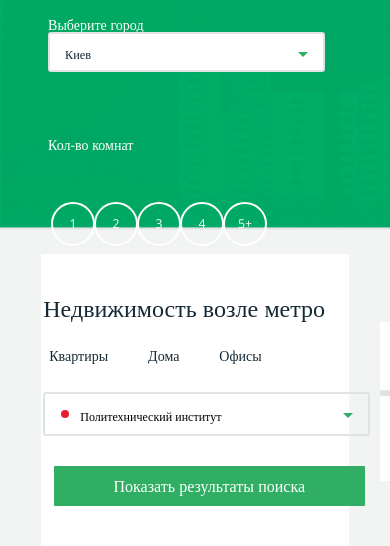
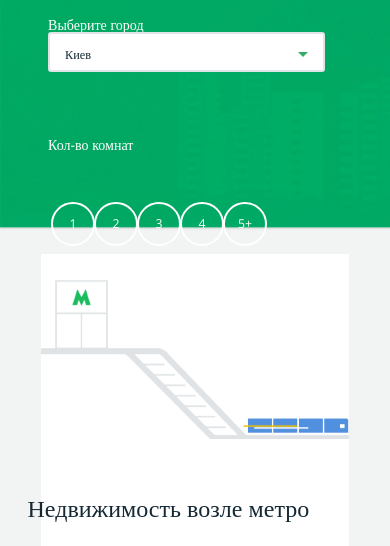
Before and after one commit to alikolilu/metrovka, a website: page src/index.html in a window 390 px wide. Shown: the part 263-809 px from the top of the page. Drawn offline with nearby package versions, Linux system fonts and the light colour scheme.

Commit message:
first section adapt

```diff
--- a/src/css/media.css
+++ b/src/css/media.css
@@ -92,5 +92,18 @@
   .choose__rooms {
   	padding: 10px 0px 0px 0px;
   }
+.iphone_tele {
+	display: none;
+}
+
+.realty_search {
+	display: flex;
+	flex-direction: column-reverse;
+	height: 484px;
+}
+
+.realty_search_img {
+	align-self: flex-start;
+}
 
 }
--- a/src/index.html
+++ b/src/index.html
@@ -394,7 +394,7 @@
                     </div>
                     <div class="telegram__content">
                         <div class="telegram__content_picture">
-                            <img src="images/iphone.png" alt="iphone with telegram bot">
+                            <img src="images/iphone.png" alt="iphone with telegram bot" class="iphone_tele">
                         </div>
                         <div class="telegram__content__info">
                             <div class="telegram__content__info_inner">
```
